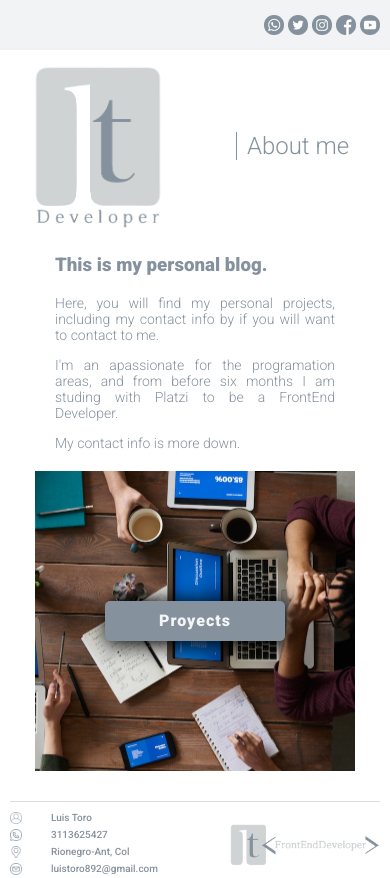
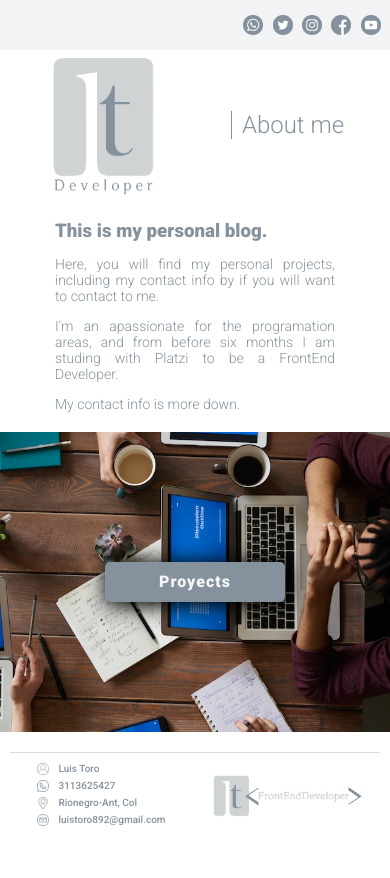
Before and after one commit to ltoro1208/personal-blog, a plain HTML site: page index.html in a window 390 px wide. After the commit the page ends 844 px from the top, so only its background shows below. Drawn offline with Linux system fonts and the light colour scheme.

Commit message:
responsive design tablet & pc

```diff
--- a/css/main.css
+++ b/css/main.css
@@ -1,5 +1,7 @@
 *{
     box-sizing: border-box;
+    margin: 0;
+    padding: 0;
 }
 html{
     --gray-font-header: #f2f3f4;
@@ -15,29 +17,6 @@ body{
     margin: 0;
     padding: 0;
 }
-    .icons a{
-        margin-left: 4px;
-        width: 20px;
-        height: 20px;
-        background-position: center;
-        background-repeat: no-repeat;
-        background-size: contain;
-    }
-    .icons a:nth-child(1){
-       background-image: url(../assets/whatsapp.png);
-    }
-    .icons a:nth-child(2){
-        background-image: url(../assets/twitter.png);
-     }
-     .icons a:nth-child(3){
-        background-image: url(../assets/instagram.png);
-     }
-     .icons a:nth-child(4){
-        background-image: url(../assets/facebook.png);
-     }
-     .icons a:nth-child(5){
-        background-image: url(../assets/youtube.png);
-     }
 
 /*HEADER SECTION-------------------------------------------------------------------------*/
 header{
@@ -54,17 +33,40 @@ header{
         background-color: var(--gray-font-header);
     }
         header .header-icons-container .icons{
-            width: 300px;
+            width: 40%;
             height: auto;
             display: flex;
             align-items: center;
-            justify-content: flex-end;
-            margin-right: 10px;
+            justify-content: space-evenly;
         }
+        .icons a{
+            width: 20px;
+            height: 20px;
+            background-position: center;
+            background-repeat: no-repeat;
+            background-size: contain;
+        }
+        .icons a:nth-child(1){
+           background-image: url(../assets/whatsapp.png);
+        }
+        .icons a:nth-child(2){
+            background-image: url(../assets/twitter.png);
+         }
+         .icons a:nth-child(3){
+            background-image: url(../assets/instagram.png);
+         }
+         .icons a:nth-child(4){
+            background-image: url(../assets/facebook.png);
+         }
+         .icons a:nth-child(5){
+            background-image: url(../assets/youtube.png);
+         }
     nav{
         display: grid;
-        grid-template-columns: 1fr 1fr;
+        grid-template-columns: repeat(2, 1fr);
         grid-template-rows: 1fr;
+        justify-content: start;
+        margin: 0 10px;
     }
     nav .nav-logo-container{
         display: flex;
@@ -72,7 +74,7 @@ header{
     }
         nav .nav-logo-container img{
             margin-top: 4px;
-            width: 70%;
+            width: 110px;
         }
     nav .profile-link{
         display: flex;
@@ -103,10 +105,11 @@ main .main-container p{
     font-size: var(--sm);
     font-weight: 300;
     text-align: justify;
+    margin-top: 14px;
 }
 main .code-image{
     display: flex;
-    width: 320px;
+    width: 100%;
     height: 300px;
     background-image: url(../assets/pexels-fauxels-3183165.jpg);
     background-position: center;
@@ -139,29 +142,30 @@ main .code-image a:hover{
 
 /*FOOTER SECCTION-------------------------------------------------------------*/
 footer{
+    width: 100%;
+    height: auto;
     position: relative;
-    bottom: 0;
+    bottom: 10px;
+    background-color: white;
 }
 
 .footer-container{
     display: grid;
-    margin: 0 10px;
-    margin-top: 30px;
+    margin: 30px 10px 0 10px;
     padding-top: 10px;
-    grid-template-columns: 2fr 3fr;
+    grid-template-columns: 2fr 2fr;
     border-top: 1px solid gainsboro;
 }
 .info-container{
     display: grid;
-    grid-template-columns: 1fr auto;
+    justify-content: center;
+    grid-template-columns: 20px 110px;
     grid-template-rows: repeat(4, 15px);
     gap: 2px;
 }
 .info-container img{
     width: 12px;
     height: 12px;
-    align-items: center;
-    justify-items: center;
     object-fit: cover;
 }
 .info-container p{
@@ -171,7 +175,7 @@ footer{
 .logo-container{
     display: grid;
     align-items: center;
-    justify-items:end;
+    justify-items:center;
 }
 .logo-container img{
     width: 150px;
--- a/index.html
+++ b/index.html
@@ -16,7 +16,7 @@
     <header>
         <section class="header-icons-container">
             <div class="icons">
-                <a class="wp" href="/"></a>
+                <a class="wp" href="https://wa.me/573113625427?text=Hola,%20estuve%20mirando%20tu%20blog."></a>
                 <a class="tw" href="/"></a>
                 <a class="ig" href="/"></a>
                 <a class="fb" href="/"></a>
```
